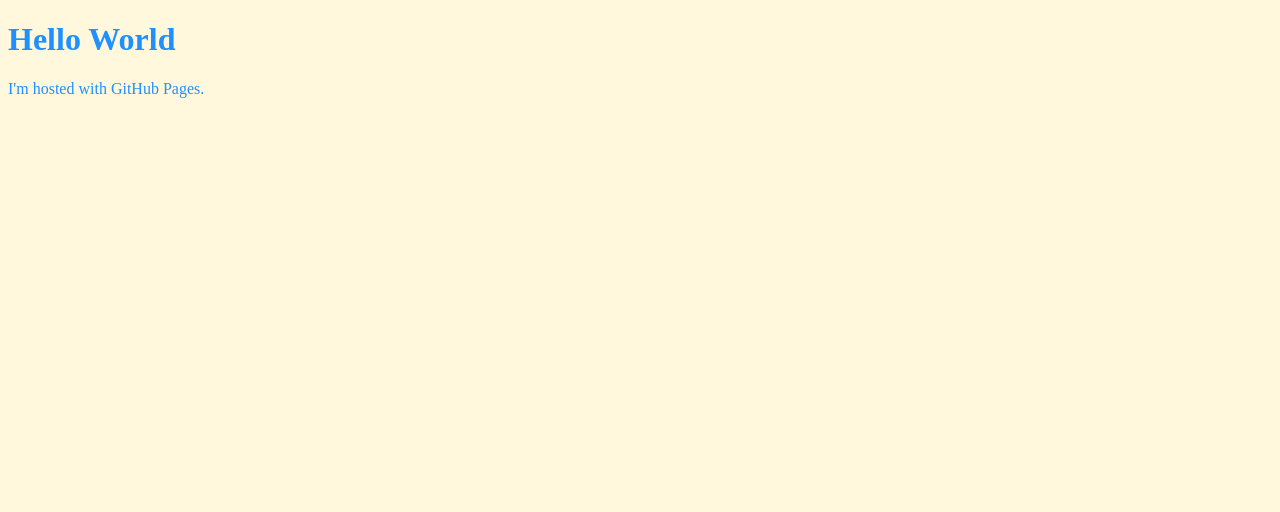
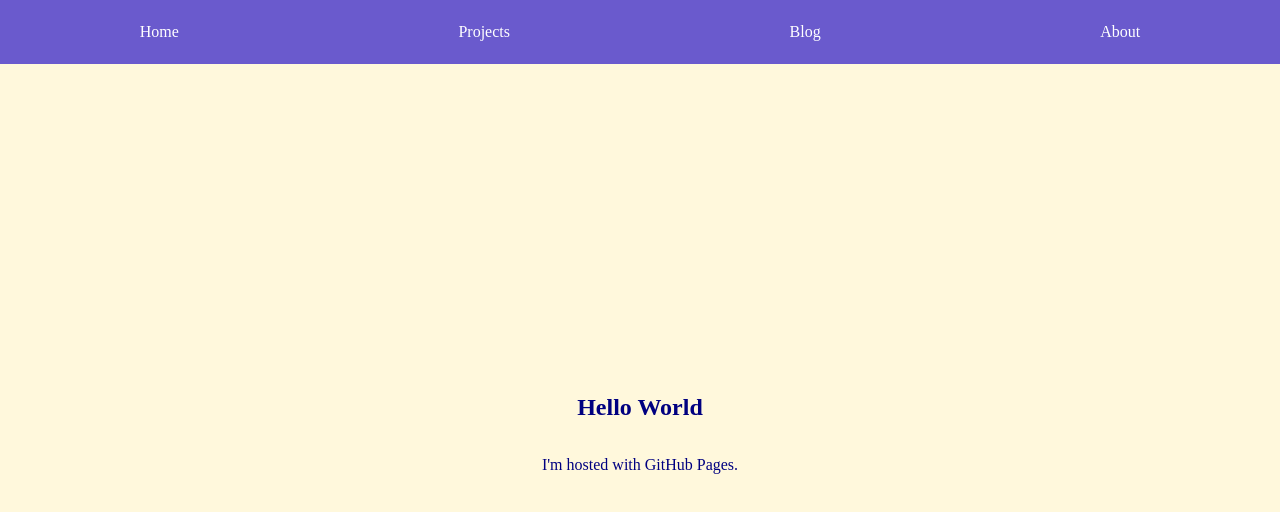
Before and after one commit to LaurenDoughty/LaurenDoughty.github.io, a plain HTML site: page index.html in a window 1280 px wide. Drawn offline with Linux system fonts and the light colour scheme.

Commit message:
changed css

```diff
--- a/assets/stylesheets/main.css
+++ b/assets/stylesheets/main.css
@@ -3,5 +3,69 @@ body {
 }
 
 h1, p {
-  color:dodgerblue;
+  color:navy;
 }
+
+.menu {
+  width: 100vw;
+  display: flex;
+  justify-content: space-around;
+}
+
+.menu-container {
+  width: 100vw;
+  display:flex;
+  align-items: center;
+  height: 8vh;
+}
+
+.wrapper {
+  width: 100%;
+  margin-top: 8vh;
+  display: flex;
+  flex-direction: column;
+  justify-content: center;
+  align-items: center;
+  flex-wrap: wrap;
+}
+
+.parent {
+  position: fixed;
+  top: 0;
+  left: 0;
+  margin: auto;
+  width: 100%;
+  background-color: slateblue;
+  color:white;
+}
+
+.text-content {
+  display: flex;
+  flex-direction: column;
+  height: 92vh;
+  justify-content: center;
+  align-items: center;
+  flex-wrap: wrap;
+}
+
+
+/* Mobile Styles */
+@media only screen and (max-width: 400px) {
+  body {
+    background-color: cornsilk;
+  }
+}
+
+/* Tablet Styles */
+@media only screen and (min-width: 401px) and (max-width: 960px) {
+  body {
+    background-color: cornsilk;
+  }
+}
+
+/* Desktop Styles */
+@media only screen and (min-width: 961px) {
+  body {
+    background-color: cornsilk;
+  }
+}
--- a/index.html
+++ b/index.html
@@ -2,10 +2,26 @@
 <html>
 <head>
 <title>Lauren Doughty's Projects</title>
+<meta name='viewport'
+      content='width=device-width, initial-scale=1.0, maximum-scale=1.0' />
 <link rel="stylesheet" href="assets/stylesheets/main.css">
 </head>
 <body>
-<h1>Hello World</h1>
-<p>I'm hosted with GitHub Pages.</p>
+  <div class="parent">
+    <div class="menu-container">
+      <div class="menu">
+        <div>Home</div>
+        <div>Projects</div>
+        <div>Blog</div>
+        <div>About</div>
+      </div>
+    </div>
+  </div>
+  <div class="wrapper">
+    <section class="text-content">
+      <h1>Hello World</h1>
+      <p>I'm hosted with GitHub Pages.</p>
+    </section>
+  </div>
 </body>
 </html>
```
